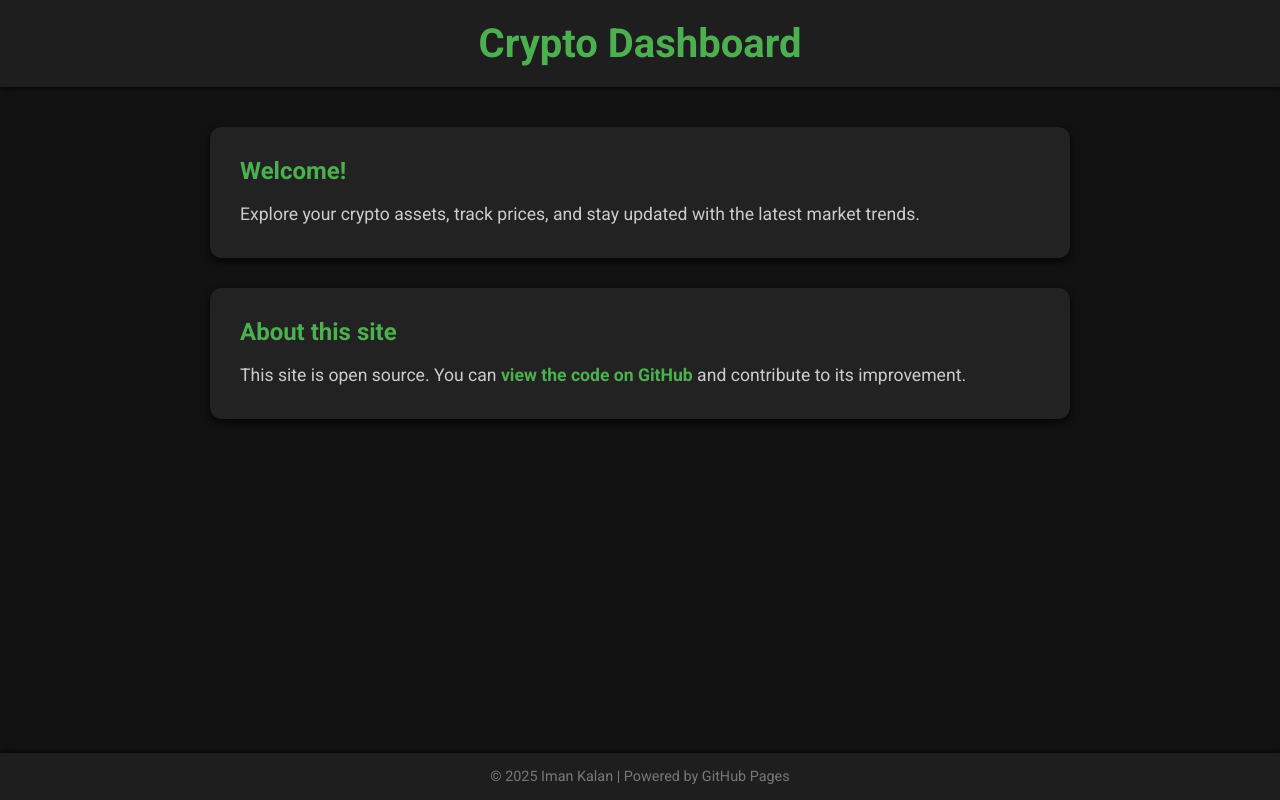
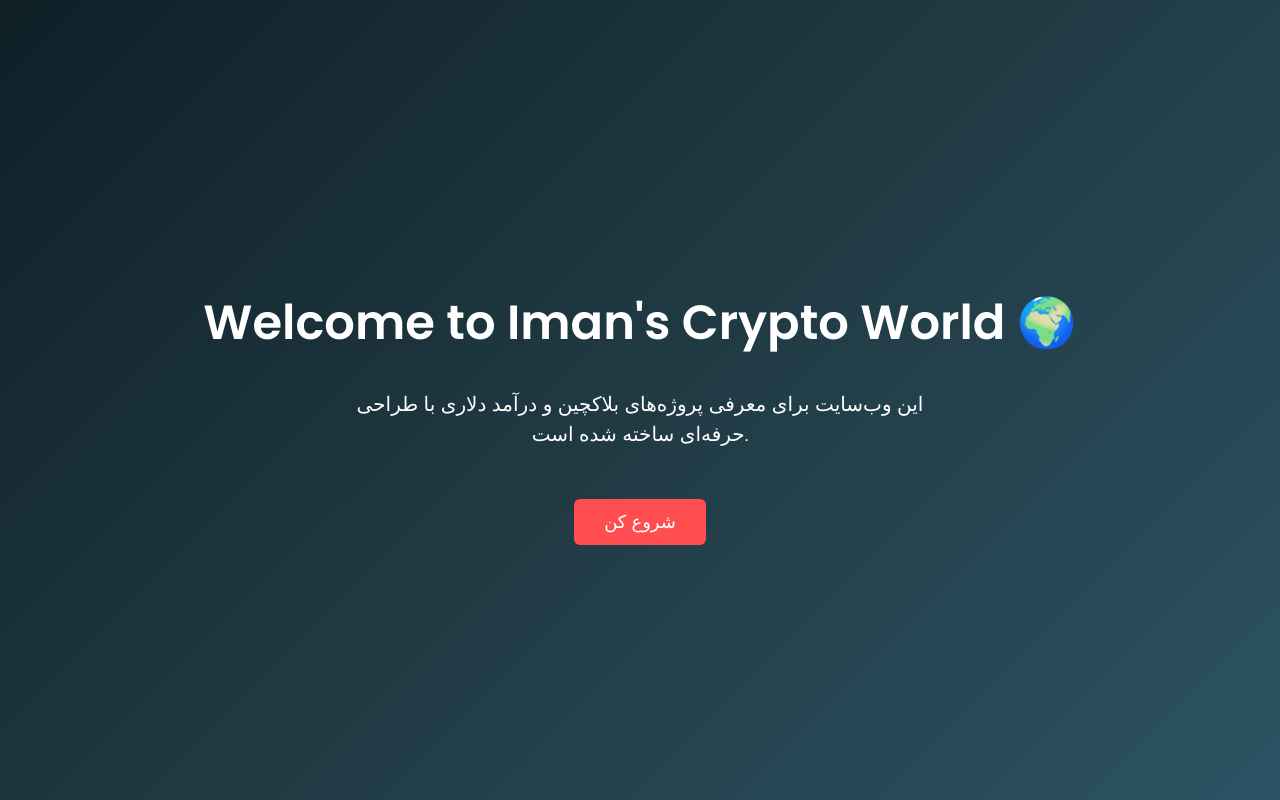
Before and after one commit to imankalan7-pixel/Ik1, a plain HTML site: page index.html in a window 1280 px wide. Drawn offline with Linux system fonts and the light colour scheme.

Commit message:
Add index.html waith professional design
HTML

```diff
--- a/index.html
+++ b/index.html
@@ -2,106 +2,49 @@
 <html lang="en">
 <head>
   <meta charset="UTF-8" />
-  <meta name="viewport" content="width=device-width, initial-scale=1" />
-  <title>Crypto Dashboard</title>
+  <meta name="viewport" content="width=device-width, initial-scale=1.0" />
+  <title>Iman Crypto Site</title>
+  <link href="https://fonts.googleapis.com/css2?family=Poppins:wght@300;600&display=swap" rel="stylesheet">
   <style>
-    @import url('https://fonts.googleapis.com/css2?family=Roboto:wght@400;700&display=swap');
-    * {
-      margin: 0; padding: 0; box-sizing: border-box;
-    }
     body {
-      font-family: 'Roboto', sans-serif;
-      background: #121212;
-      color: #e0e0e0;
+      margin: 0;
+      font-family: 'Poppins', sans-serif;
+      background: linear-gradient(135deg, #0f2027, #203a43, #2c5364);
+      color: #fff;
       display: flex;
       flex-direction: column;
-      min-height: 100vh;
+      align-items: center;
+      justify-content: center;
+      height: 100vh;
+      text-align: center;
     }
-    header {
-      background: #1e1e1e;
-      padding: 20px;
-      text-align: center;
-      box-shadow: 0 2px 5px rgba(0,0,0,0.7);
+    h1 {
+      font-size: 48px;
+      margin-bottom: 10px;
     }
-    header h1 {
-      font-weight: 700;
-      font-size: 2.5rem;
-      color: #4caf50;
+    p {
+      font-size: 20px;
+      max-width: 600px;
     }
-    main {
-      flex: 1;
-      padding: 40px 20px;
-      max-width: 900px;
-      margin: auto;
-      width: 100%;
+    .btn {
+      margin-top: 30px;
+      padding: 12px 30px;
+      font-size: 18px;
+      color: #fff;
+      background-color: #ff4e50;
+      border: none;
+      border-radius: 6px;
+      cursor: pointer;
+      transition: 0.3s ease;
     }
-    .card {
-      background: #222;
-      border-radius: 12px;
-      padding: 30px;
-      margin-bottom: 30px;
-      box-shadow: 0 4px 10px rgba(0,0,0,0.8);
-      transition: transform 0.3s ease;
-    }
-    .card:hover {
-      transform: translateY(-5px);
-      box-shadow: 0 8px 20px rgba(0, 255, 0, 0.6);
-    }
-    .card h2 {
-      color: #4caf50;
-      margin-bottom: 15px;
-      font-weight: 700;
-    }
-    .card p {
-      font-size: 1.1rem;
-      line-height: 1.6;
-      color: #ccc;
-    }
-    footer {
-      background: #1e1e1e;
-      text-align: center;
-      padding: 15px 10px;
-      font-size: 0.9rem;
-      color: #777;
-      box-shadow: 0 -2px 5px rgba(0,0,0,0.7);
-    }
-    a {
-      color: #4caf50;
-      text-decoration: none;
-      font-weight: 700;
-    }
-    a:hover {
-      text-decoration: underline;
-    }
-    @media (max-width: 600px) {
-      header h1 {
-        font-size: 1.8rem;
-      }
-      main {
-        padding: 20px 10px;
-      }
-      .card {
-        padding: 20px;
-      }
+    .btn:hover {
+      background-color: #ff6b6b;
     }
   </style>
 </head>
 <body>
-  <header>
-    <h1>Crypto Dashboard</h1>
-  </header>
-  <main>
-    <div class="card">
-      <h2>Welcome!</h2>
-      <p>Explore your crypto assets, track prices, and stay updated with the latest market trends.</p>
-    </div>
-    <div class="card">
-      <h2>About this site</h2>
-      <p>This site is open source. You can <a href="https://github.com/imankalan7-pixel/Ik1" target="_blank" rel="noopener">view the code on GitHub</a> and contribute to its improvement.</p>
-    </div>
-  </main>
-  <footer>
-    &copy; 2025 Iman Kalan | Powered by GitHub Pages
-
-
-  </footer>
+  <h1>Welcome to Iman's Crypto World 🌍</h1>
+  <p>این وب‌سایت برای معرفی پروژه‌های بلاکچین و درآمد دلاری با طراحی حرفه‌ای ساخته شده است.</p>
+  <button class="btn" onclick="alert('Coming Soon...')">شروع کن</button>
+</body>
+</html>
```
